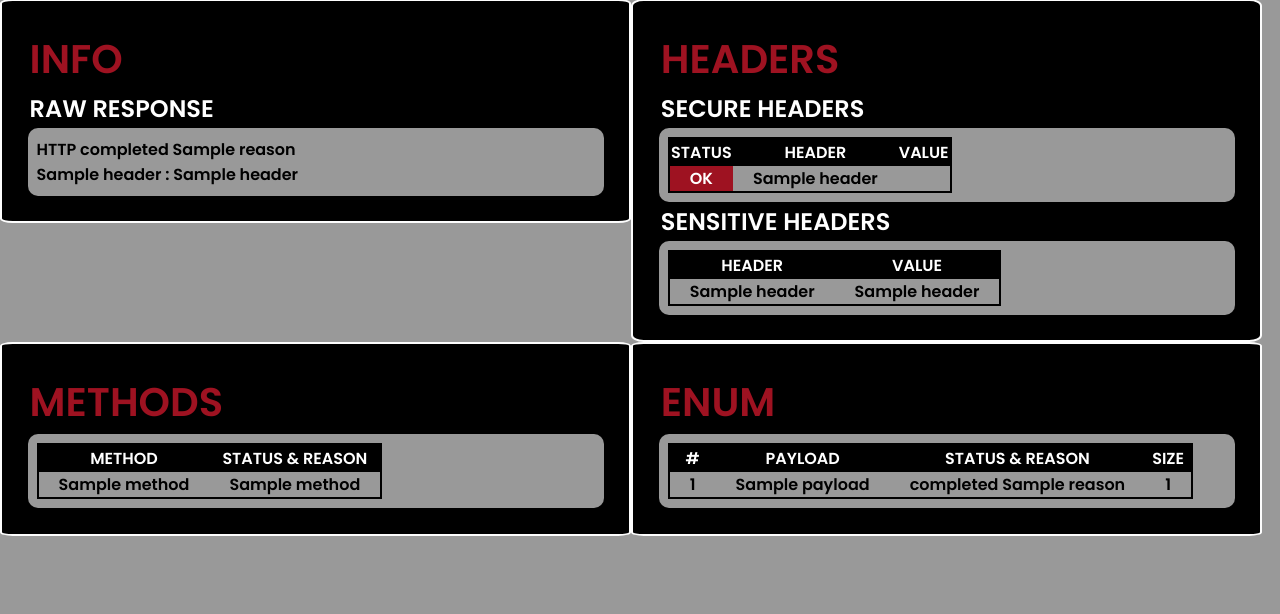
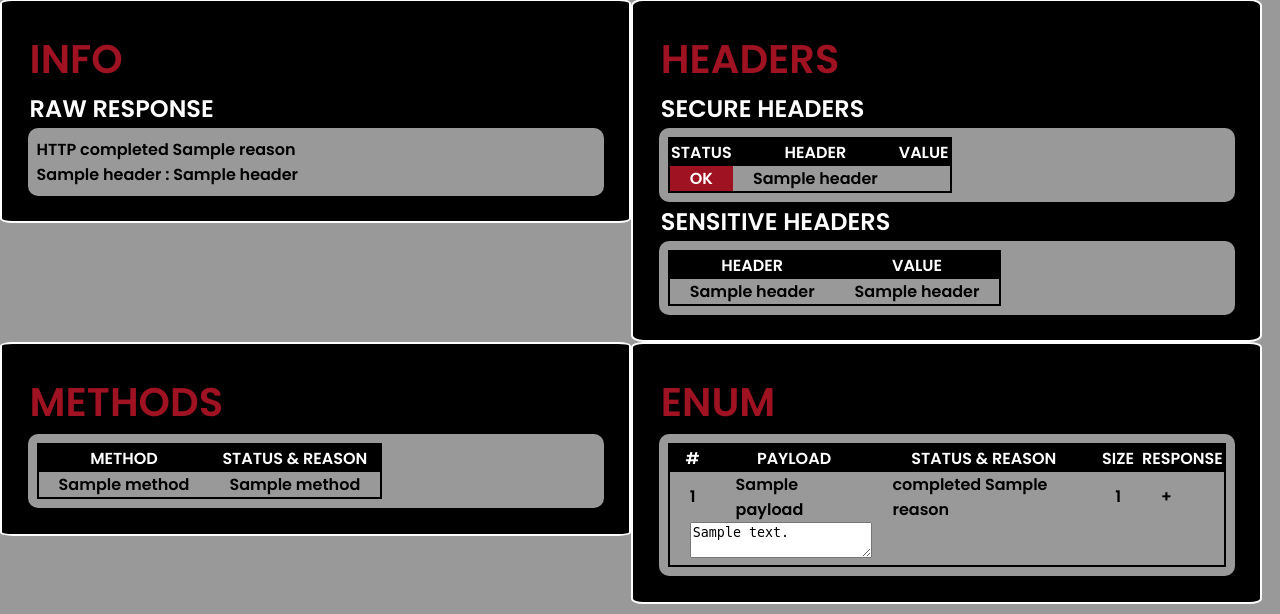
Before and after one commit to p1ngul1n0/plumav2, a Flask app: template templates/results.html in a window 1280 px wide. Shown: the part 186-800 px from the top of the page. Run offline with Flask 2, Linux system fonts and the light colour scheme; the template is opened without the code that fills it: most values are stand-ins (such as "Sample title", 1, 10 or a date in 2020).

Commit message:
Add files via upload

```diff
--- a/templates/results.html
+++ b/templates/results.html
@@ -1,7 +1,7 @@
 {% extends "main.html" %}
 {% block content %}
 <link rel="stylesheet" href="{{ url_for('static', filename='css/results.css') }}">
-
+<script defer src="{{ url_for('static', filename='js/results.js') }}"></script>
 <div class="item">
     <p class="card-title">INFO</p>
     <p class="card-subtitle">RAW RESPONSE</p>
@@ -39,6 +39,7 @@
     </div>
     <p class="card-subtitle">SENSITIVE HEADERS</p>
     <div class="sensitive-headers">
+        {% if sensitiveHeaders|length != 0 %}
             <table>
                 <tr>
                     <th>HEADER</th>
@@ -51,6 +52,9 @@
                     </tr>
                 {% endfor %}
             </table>
+        {% else %}
+            <p>No sensitive header was identified.</p>
+        {% endif %}
     </div>
 </div>
 <div class="item">
@@ -80,6 +84,7 @@
                     <th>PAYLOAD</th>
                     <th>STATUS & REASON</th>
                     <th>SIZE</th>
+                    <th>RESPONSE</th>
                 </tr>
             {% for directory in enum %}
                 <tr>
@@ -87,11 +92,16 @@
                     <td>{{ directory.payload }}</td>
                     <td>{{ directory.status }} {{ directory.reason }}</td>
                     <td>{{ directory.size }}</td>
+                    <td class="response-button">+</td>
+                </tr>
+                <tr class="response-tr">
+                    <td class="response-td" colspan="5">
+                        <textarea readonly autocomplete="off" class="response-text">{{ directory.content }}</textarea>
+                    </td>
                 </tr>
         {% endfor %}
     {% else %}
-        <h2>ENUM</h2>
-        <p>Not executed</p>
+        <p>Not executed.</p>
     {% endif %}
     </div>
 </div>
```
Lines whose indentation alone changed are shown as unchanged.
